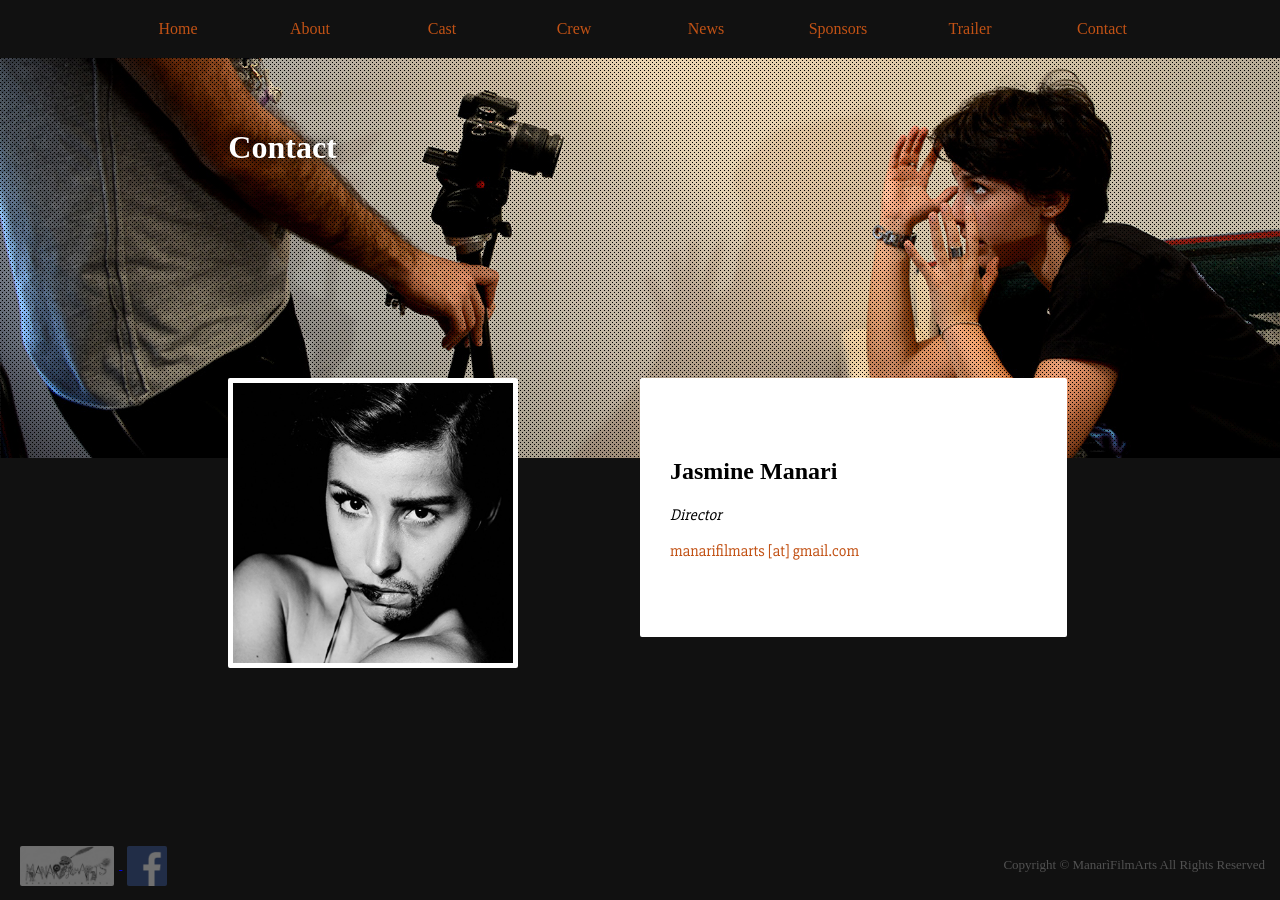
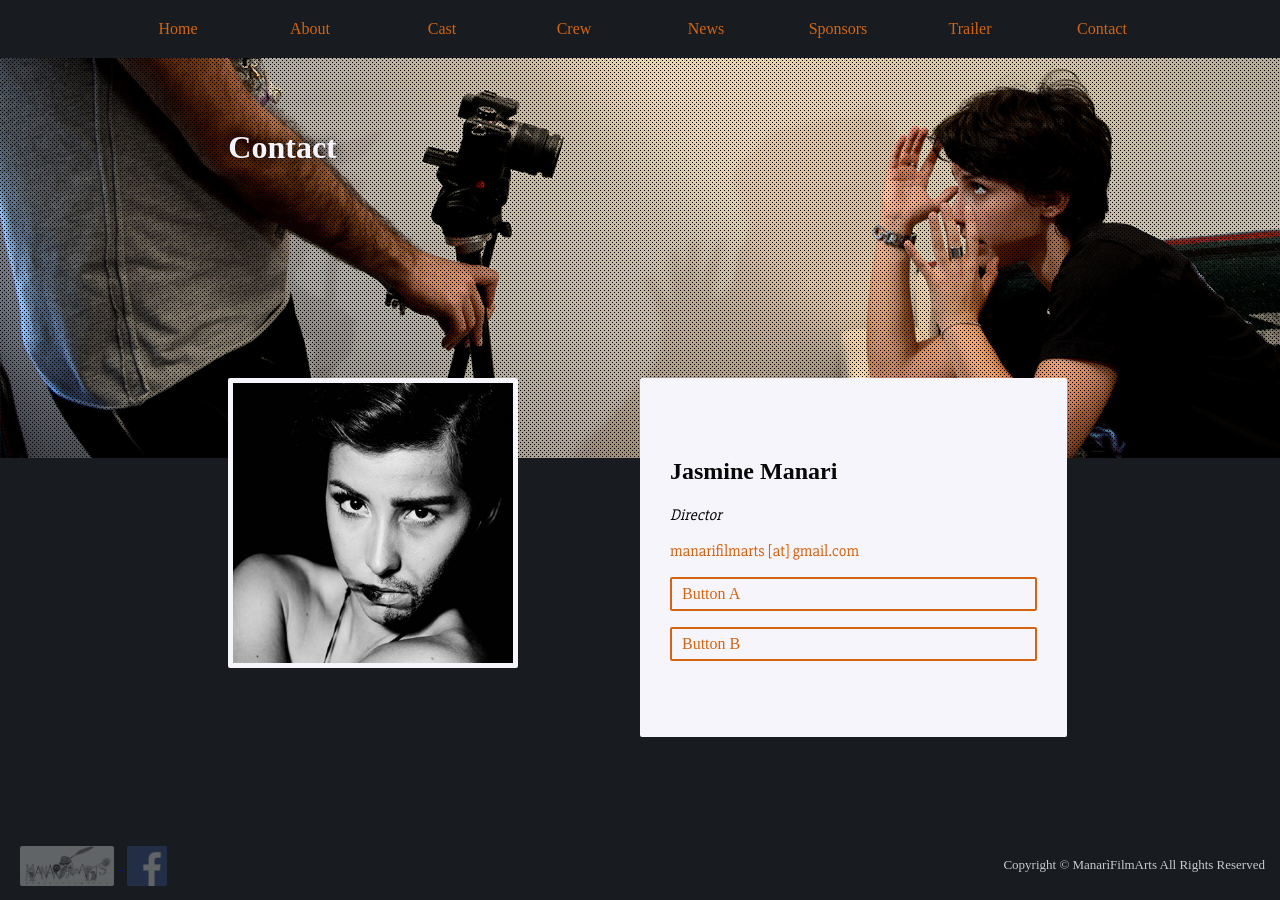
Before and after one commit to JasmineManari/jasminemanari.github.io, a Jekyll site: the page built from contact.html, in a window 1280 px wide. Built offline with Jekyll 4.4.1, drawn with Linux system fonts in a browser that asks for light colours; some web fonts are replaced.

Commit message:
color fix

```diff
--- a/_sass/_colors.sass
+++ b/_sass/_colors.sass
@@ -1,8 +1,7 @@
 
-$yellow: #F2B129
-$orange: #C25215
-$red: #300204
-$purple: #4C015A
-$blue: #110164
-$dark: #111 //rgba(54, 24, 61, 0.87)
-$white: white
+$yellow: #FFB005
+$orange: #D36512
+
+$black: #070708
+$dark: #181B1F
+$white: #F7F5FC
--- a/assets/css/page.sass
+++ b/assets/css/page.sass
@@ -13,13 +13,15 @@
   width: 100%
   margin: 0
   background-color: $dark
+  color: $black
   #body
     height: auto
     min-height: 100%
 
 footer
   font-family: $font3
-  color: rgba(255, 255, 255, 0.27)
+  color: $white
+  opacity: 0.8
   position: relative
   margin-top: -55px
   width: 100%
@@ -39,7 +41,7 @@
 
 h1
   font-family: $font1
-  color: $blue
+  color: $white
 h2
   font-family: $font1
 
@@ -80,20 +82,20 @@
 .content-overlay
   margin-top: -80px
   padding: 60px 30px
-  background-color: white
+  background-color: $white
   border-radius: $border-radius
 .thumb-overlay
   margin-top: -80px
   border-radius: $border-radius
   img
     border-radius: $border-radius
-    border: 5px solid white
+    border: 5px solid $white
 .small-thumb-overlay
   margin-top: -45px
   border-radius: $border-radius
   img
     border-radius: $border-radius
-    border: 5px solid white
+    border: 5px solid $white
 
 
 .btn
@@ -103,7 +105,7 @@
   width: 100%
   text-decoration: none
   font-family: $font3
-  background-color: white
+  background-color: $white
   color: $orange
   padding: 8px 12px
   line-height: 18px
--- a/contact.html
+++ b/contact.html
@@ -24,6 +24,8 @@
       <h2>Jasmine Manari</h2>
       <p><i>Director</i></p>
       <p><a class="link" href="mailto:manarifilmarts[*AT]gmail.com">manarifilmarts [at] gmail.com</a></p>
+      <p><a href="#" class="btn">Button A</a></p>
+      <p><a href="#" class="btn">Button B</a></p>
     </div>
   </div>
 </div>
```
